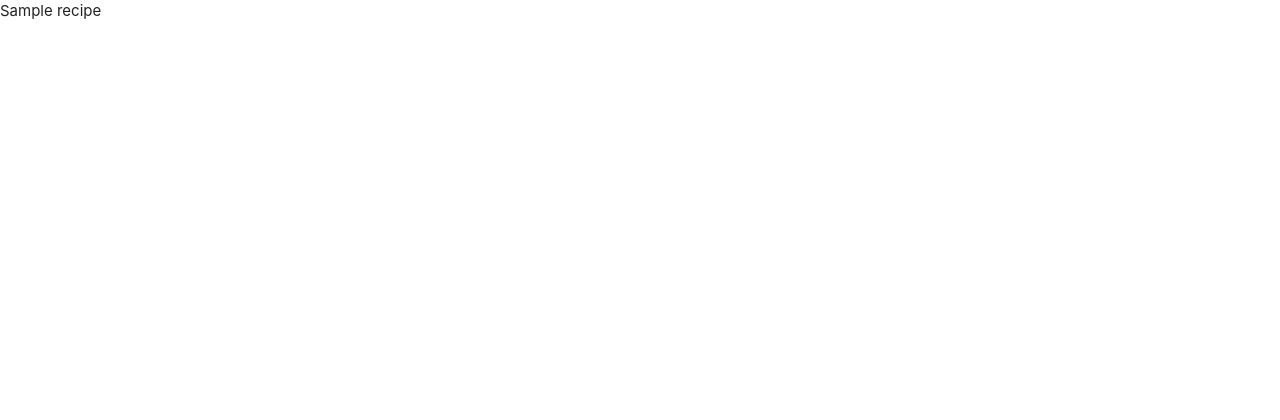
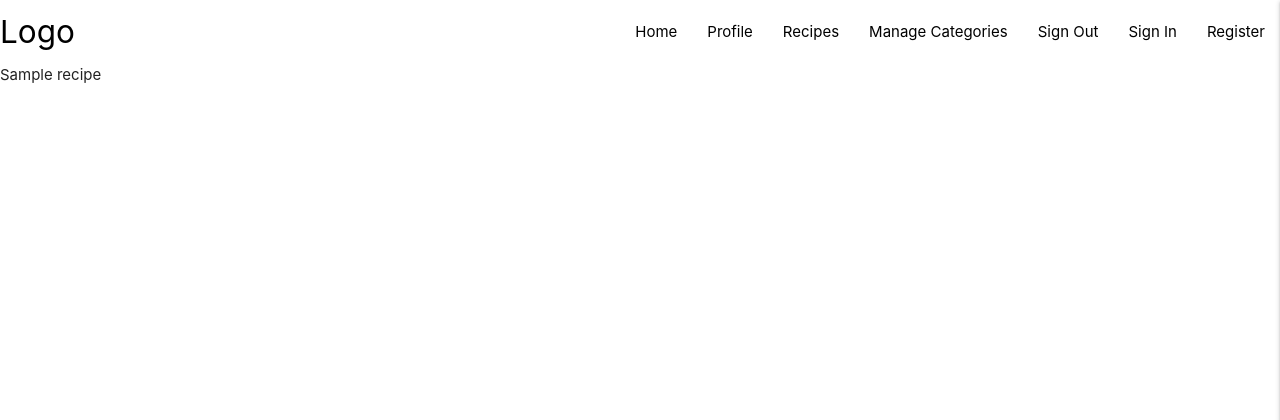
Before and after one commit to theopmw/recipe-box, a Flask app: page / in a window 1280 px wide. Before the commit the part shown is almost empty. Shown: the top 420 px of the page. Run offline with Flask 2, Linux system fonts and the light colour scheme; a database or web service that is not in the repository returns one stand-in record (values such as "Sample title"); some libraries are stand-ins or nearby versions.

Commit message:
Add Materialize Navbar and Sidenav

```diff
--- a/static/css/style.css
+++ b/static/css/style.css
@@ -0,0 +1,3 @@
+/* .text-shadow {
+    text-shadow: 0.125rem 0.125rem 0.125rem rgba(0, 0, 0, 0.5);
+} */
--- a/static/js/script.js
+++ b/static/js/script.js
@@ -0,0 +1,3 @@
+$(document).ready(function(){
+    $(".sidenav").sidenav({edge:"right"});
+  });
--- a/templates/base.html
+++ b/templates/base.html
@@ -6,7 +6,8 @@
     <meta http-equiv="X-UA-Compatible" content="IE=edge">
     <meta name="viewport" content="width=device-width, initial-scale=1.0">
     <link rel="stylesheet" href="https://cdnjs.cloudflare.com/ajax/libs/font-awesome/5.15.3/css/all.min.css"
-        integrity="sha512-iBBXm8fW90+nuLcSKlbmrPcLa0OT92xO1BIsZ+ywDWZCvqsWgccV3gFoRBv0z+8dLJgyAHIhR35VZc2oM/gI1w==" crossorigin="anonymous" referrerpolicy="no-referrer" type="text/css"/>
+        integrity="sha512-iBBXm8fW90+nuLcSKlbmrPcLa0OT92xO1BIsZ+ywDWZCvqsWgccV3gFoRBv0z+8dLJgyAHIhR35VZc2oM/gI1w=="
+        crossorigin="anonymous" referrerpolicy="no-referrer" type="text/css" />
     <link rel="stylesheet" href="https://cdnjs.cloudflare.com/ajax/libs/materialize/1.0.0/css/materialize.min.css"
         type="text/css">
     <link rel="stylesheet" href="{{ url_for('static', filename='css/style.css') }}" type="text/css">
@@ -16,6 +17,38 @@
 </head>
 
 <body>
+
+    <header>
+        <!-- Main navbar -->
+        <nav class="nav-extended text-shadow white black-text z-depth-0">
+            <div class="nav-wrapper">
+                <a href="#!" class="brand-logo black-text">Logo</a>
+                <a href="#" data-target="mobile-demo" class="sidenav-trigger right black-text"><i class="fas fa-bars"></i></a>
+                <ul class="right hide-on-med-and-down">
+                    <li><a href="#" class="black-text">Home</a></li>
+                    <li><a href="#" class="black-text">Profile</a></li>
+                    <li><a href="#" class="black-text">Recipes</a></li>
+                    <li><a href="#" class="black-text">Manage Categories</a></li>
+                    <li><a href="#" class="black-text">Sign Out</a></li>
+                    <li><a href="#" class="black-text">Sign In</a></li>
+                    <li><a href="#" class="black-text">Register</a></li>
+                </ul>
+            </div>
+        </nav>
+
+        <!-- Mobile sidenav -->
+        <ul class="sidenav" id="mobile-demo">
+            <li><h4 class="center-align black-text">ADD LOGO HERE</h4>
+            </li>
+            <li><a href="#" class="black-text">Home</a></li>
+            <li><a href="#" class="black-text">Profile</a></li>
+            <li><a href="#" class="black-text">Recipes</a></li>
+            <li><a href="#" class="black-text">Manage Categories</a></li>
+            <li><a href="#" class="black-text">Sign Out</a></li>
+            <li><a href="#" class="black-text">Sign In</a></li>
+            <li><a href="#" class="black-text">Register</a></li>
+        </ul>
+    </header>
 
     {% block content %}
 
```
Also changed, not shown: app.py (+10 -0 lines), .gitpod.yml.
